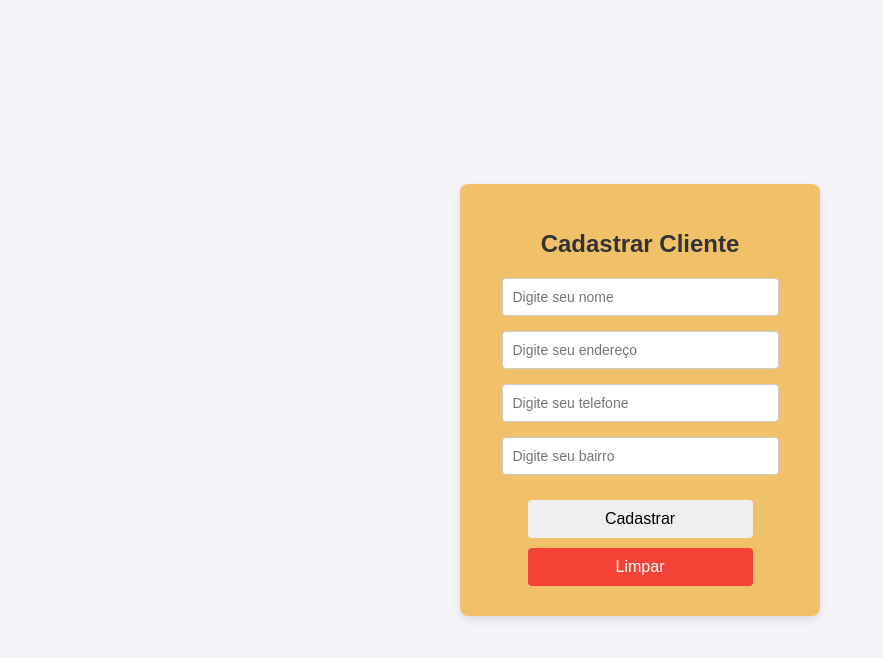
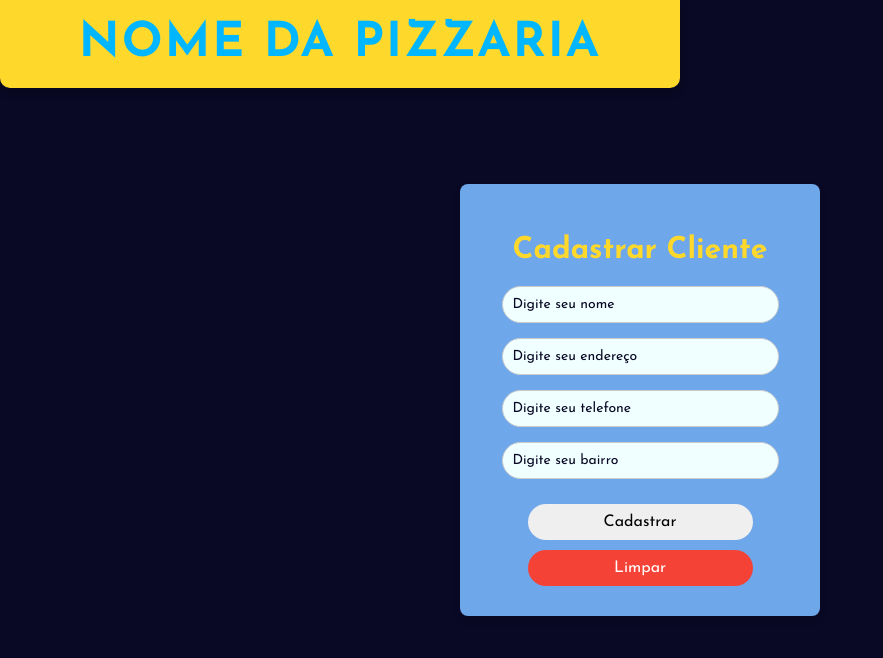
Before and after one commit to KaioGabriel-the/Trabalho-de-aps, a plain HTML site: page project/index.html in a window 1280 px wide. Shown: the whole page, without its empty margins (0-883 px from the left). Drawn offline with Linux system fonts and the light colour scheme.

Commit message:
feat: nome da pizzaria

```diff
--- /dev/null
+++ b/project/assets/styles/index.css
@@ -0,0 +1,103 @@
+/* Estilos gerais para o body e a tela */
+body {
+    font-family: "Josefin Sans", serif;  /* Fonte limpa e moderna */
+    margin: 0;
+    padding: 0;
+    background-color: #090925;  /* Cor de fundo escura */
+    display: flex;
+    flex-direction: column;     /* Alinha os itens em coluna */
+    justify-content: center;    /* Centraliza a tela horizontalmente */
+    align-items: center;        /* Centraliza a tela verticalmente */
+    height: 100vh;              /* Altura total da tela */
+}
+
+#nome_pizzaria {
+    width: 50vw; /* Faz o nome da pizzaria ocupar 100% da largura da viewport */
+    text-align: center;  /* Centraliza o texto */
+    color: #00b7ff; /* Cor do texto */
+    padding: 20px;
+    background-color: #ffd82c;  /* Fundo laranja com transparência */
+    border-radius: 0 0 10px 10px;  /* Bordas arredondadas na parte inferior */
+    box-shadow: 0 4px 10px rgba(0, 0, 0, 0.2);  /* Sombra suave */
+    position: absolute; /* Faz o nome da pizzaria ficar fixo no topo */
+    top: 0;  /* Coloca o nome no topo da tela */
+    left: 0;  /* Garante que ele começa da extremidade esquerda */
+}
+
+/* Estilo para o título do nome da pizzaria */
+#nome_pizzaria h1 {
+    font-size: 3em;  /* Tamanho grande para o nome da pizzaria */
+    letter-spacing: 2px; /* Espaçamento entre as letras */
+    text-transform: uppercase; /* Texto em maiúsculas */
+    font-weight: 700; /* Peso mais pesado */
+    margin: 0;  /* Remove a margem padrão do h1 */
+    padding: 0;  /* Remove o padding do h1 */
+}
+
+/* Estilo para o container da tela de login */
+#tela_login {
+    background-color: #6fa7eb;  /* Cor de fundo suave (azul claro) */
+    padding: 30px;
+    border-radius: 8px;         /* Bordas arredondadas */
+    box-shadow: 0 4px 8px rgba(0, 0, 0, 0.1);  /* Sombras suaves */
+    width: 300px;               /* Largura fixa para o formulário */
+    text-align: center;         /* Centraliza o conteúdo do formulário */
+}
+
+/* Estilo para o título da tela de login */
+#login_title {
+    font-size: 30px;
+    color: #ffd82c;  /* Cor amarela para o título */
+    margin-bottom: 20px;  /* Espaçamento abaixo do título */
+}
+
+/* Estilos para os inputs dentro do formulário de login */
+#form_login input {
+    font-family: "Josefin Sans", serif;
+    background-color: azure;  /* Cor de fundo suave para os campos de input */
+    width: 85%;               /* Inputs ocupam 85% da largura do formulário */
+    padding: 10px;
+    margin-bottom: 15px;      /* Espaçamento entre os inputs */
+    border: 1px solid #ccc;  /* Borda suave e discreta */
+    border-radius: 40px;     /* Bordas arredondadas */
+    font-size: 14px;
+}
+
+/* Estilo para os inputs quando estão em foco */
+#form_login input:focus {
+    outline: none; /* Remove o contorno padrão */
+}
+
+/* Estilo para o placeholder dos inputs */
+#form_login input::placeholder {
+    color: #090925; /* Cor do texto do placeholder (escuro) */
+}
+
+/* Estilos para os botões dentro do formulário de login */
+#form_login button {
+    font-family: "Josefin Sans", serif;
+    width: 75%;               /* Botões ocupam 75% da largura do formulário */
+    padding: 10px;
+    margin-top: 10px;         /* Espaçamento entre os botões */
+    border: none;             /* Remove bordas do botão */
+    border-radius: 40px;      /* Bordas arredondadas */
+    font-size: 16px;
+    cursor: pointer;         /* Indica que o botão é clicável */
+}
+
+/* Cor do botão "Cadastrar" */
+#form_login button[type="submit"] {
+    background-color: #4CAF50;  /* Cor verde */
+    color: white;
+}
+
+/* Cor do botão "Limpar" */
+#form_login button[type="reset"] {
+    background-color: #f44336;  /* Cor vermelha */
+    color: white;
+}
+
+/* Efeito ao passar o mouse sobre os botões */
+#form_login button:hover {
+    opacity: 0.9;  /* Reduz a opacidade para um efeito de hover */
+}
--- a/project/assets/styles/style.css
+++ /dev/null
@@ -1,66 +0,0 @@
-/* Estilos gerais para o body e a tela */
-body {
-    font-family: Arial, sans-serif;  /* Fonte mais limpa */
-    margin: 0;
-    padding: 0;
-    background-color: #f4f4f9;  /* Cor de fundo clara */
-    display: flex;
-    justify-content: center;  /* Centraliza a tela */
-    align-items: center;      /* Centraliza a tela verticalmente */
-    height: 100vh;            /* Altura total da tela */
-}
-
-/* Estilo para o container da tela de login */
-#tela_login {
-    background-color: rgba(241, 183, 76, 0.825);  /* Fundo branco para o form */
-    padding: 30px;
-    border-radius: 8px;       /* Bordas arredondadas */
-    box-shadow: 0 4px 8px rgba(0, 0, 0, 0.1);  /* Sombras suaves */
-    width: 300px;             /* Largura fixada para o form */
-    text-align: center;       /* Centraliza o texto */
-}
-
-/* Estilo para o título da tela */
-#login_title {
-    font-size: 24px;
-    color: #333;
-    margin-bottom: 20px;      /* Espaço abaixo do título */
-}
-
-/* Estilo para os inputs */
-#form_login input {
-    width: 85%;              /* Faz os inputs ocuparem toda a largura do container */
-    padding: 10px;
-    margin-bottom: 15px;      /* Espaço entre os inputs */
-    border: 1px solid #ccc;  /* Borda suave */
-    border-radius: 4px;      /* Bordas arredondadas */
-    font-size: 14px;
-}
-
-/* Estilo para os botões */
-#form_login button {
-    width: 75%;
-    padding: 10px;
-    margin-top: 10px;         /* Espaço entre os botões */
-    border: none;
-    border-radius: 4px;
-    font-size: 16px;
-    cursor: pointer;
-}
-
-/* Cor do botão "Cadastrar" */
-#form_login button[type="submit"] {
-    background-color: #4CAF50;  /* Verde */
-    color: white;
-}
-
-/* Cor do botão "Limpar" */
-#form_login button[type="reset"] {
-    background-color: #f44336;  /* Vermelho */
-    color: white;
-}
-
-/* Efeito ao passar o mouse nos botões */
-#form_login button:hover {
-    opacity: 0.9;
-}
--- a/project/index.html
+++ b/project/index.html
@@ -4,9 +4,17 @@
         <meta charset="UTF-8">
         <meta name="viewport" content="width=device-width, initial-scale=1.0">
         <title>Nome do site</title>
-        <link rel="stylesheet" href="assets/styles/style.css">
+        <link rel="stylesheet" href="assets/styles/index.css">
+        <link rel="preconnect" href="https://fonts.googleapis.com">
+        <link rel="preconnect" href="https://fonts.gstatic.com" crossorigin>
+        <link href="https://fonts.googleapis.com/css2?family=Josefin+Sans:ital,wght@0,100..700;1,100..700&family=Lilita+One&display=swap" rel="stylesheet">
     </head>
     <body>
+        <!-- Nome da pizzaria no topo -->
+        <div id="nome_pizzaria">
+            <h1>Nome da Pizzaria</h1>
+        </div>
+
         <div id="tela_login">
             <h1 id="login_title">Cadastrar Cliente</h1>
             <form id="form_login">
```
